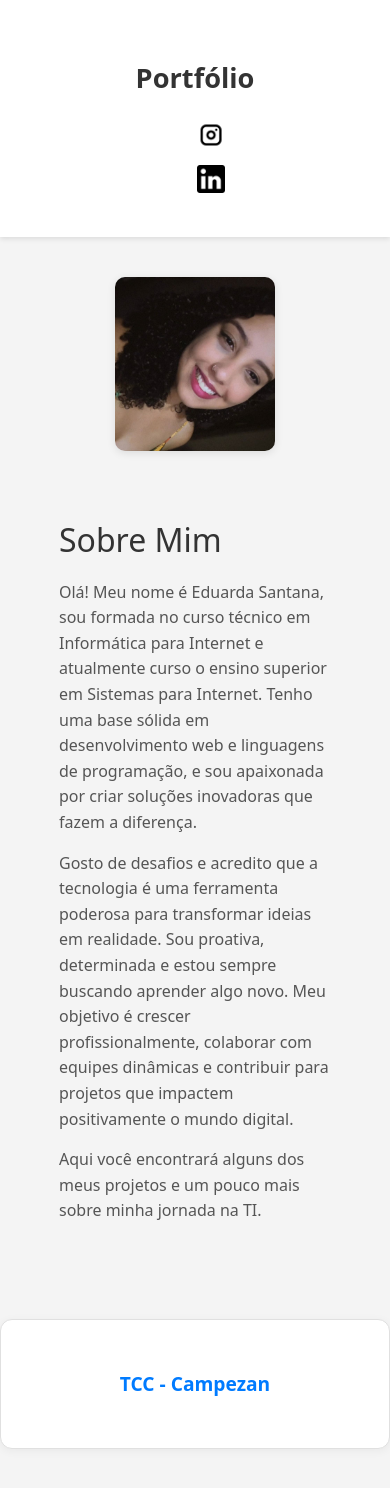
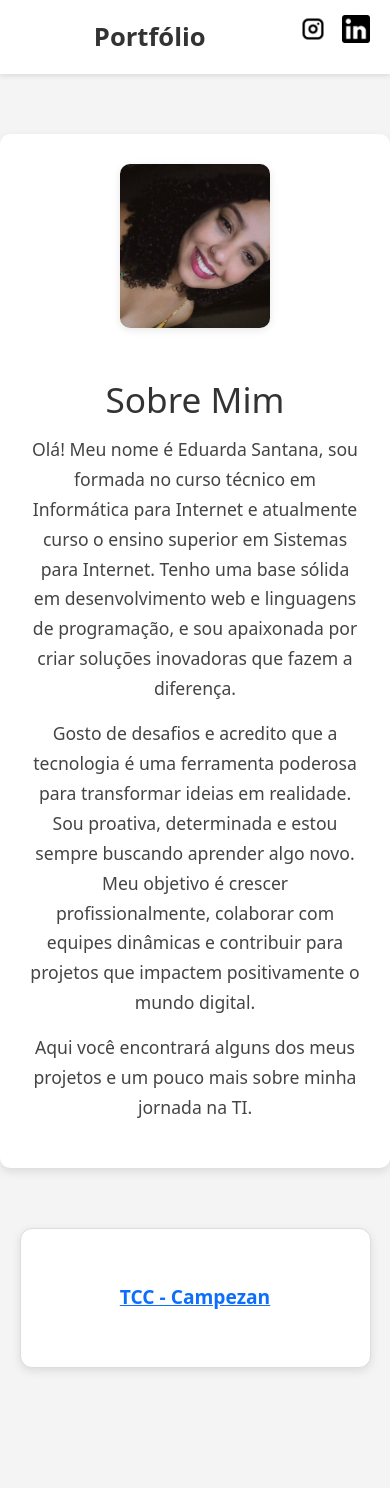
Before and after one commit to EduardaSanttana/Portfolio, a plain HTML site: page index.html in a window 390 px wide. After the commit the page ends 1428 px from the top, so only its background shows below. Drawn offline with nearby package versions, Linux system fonts and the light colour scheme; no server answers.

Commit message:
Update index.css

```diff
--- a/css/index.css
+++ b/css/index.css
@@ -10,28 +10,32 @@ html, body {
     font-family: 'Roboto', sans-serif;
     color: #333;
     background-color: #f4f4f4 !important;
+    scroll-behavior: smooth;
 }
 
-/* Estilos do header */
+/* HEADER */
 header {
-    padding: 0;
     width: 100%;
-    height: 100%;
+    padding: 15px 5%;
     display: flex;
     justify-content: space-between;
     align-items: center;
-    padding: 20px 0;
     background-color: #fff;
     box-shadow: 0 2px 5px rgba(0, 0, 0, 0.1);
+    position: sticky;
+    top: 0;
+    z-index: 1000;
+    transition: all 0.3s ease;
 }
 
 header h3 {
-    font-size: 1.8rem;
+    font-size: 2rem;
     color: #333;
     font-weight: 700;
+    text-align: center;
+    margin: 0 auto;
 }
 
-/* Navegação */
 .nav {
     display: flex;
     justify-content: space-between;
@@ -43,160 +47,136 @@ header h3 {
     list-style-type: none;
     display: flex;
     align-items: center;
+    gap: 15px;
 }
 
 .navItens li {
-    margin: 0 15px;
+    display: flex;
+    align-items: center;
 }
 
 .navItens img {
     max-width: 28px;
     cursor: pointer;
-    transition: transform 0.3s ease;
+    transition: transform 0.3s ease, opacity 0.3s ease;
 }
 
-/* Perfil */
+.navItens img:hover {
+    transform: scale(1.1);
+    opacity: 0.8;
+}
+
+/* SOBRE MIM */
 .profile {
     display: flex;
+    flex-wrap: wrap;
     align-items: center;
-    margin-top: 40px;
-    gap: 40px;
-    margin-bottom: 60px;
-    flex-wrap: wrap;
     justify-content: center;
+    gap: 50px;
+    margin: 60px auto;
+    padding: 50px 5%;
+    max-width: 1200px;
+    background-color: #fff;
+    border-radius: 10px;
+    box-shadow: 0 4px 10px rgba(0, 0, 0, 0.1);
+    text-align: center;
 }
 
 .profileImageContainer {
     display: flex;
     justify-content: center;
-    align-items: flex-start;
+    align-items: center;
 }
 
 .profilePic {
-    max-width: 180px;
+    max-width: 200px;
     border-radius: 10px;
     box-shadow: 0 2px 8px rgba(0, 0, 0, 0.1);
+    transition: transform 0.3s ease;
+}
+
+.profilePic:hover {
+    transform: scale(1.05);
 }
 
 .profileText {
-    padding: 20px;
-    line-height: 1.6;
-    color: #555;
-    flex: 1;
-    background-color: transparent;
     max-width: 600px;
-    margin-top: 20px;
+    line-height: 1.7;
+    color: #444;
 }
 
 .profileText h3 {
-    font-size: 2rem;
-    margin-bottom: 20px;
+    font-size: 2.2rem;
+    margin-bottom: 15px;
     color: #333;
 }
 
 .profileText p {
+    font-size: 1.1rem;
     margin-bottom: 15px;
 }
 
-/* Posts */
+/* POSTS */
 .posts {
     display: grid;
     grid-template-columns: repeat(3, 1fr);
-    gap: 20px;
-    margin-bottom: 40px;
+    gap: 25px;
+    padding: 0 5%;
+    margin-bottom: 60px;
 }
 
 .post {
     background-color: #fff;
     border-radius: 12px;
-    padding: 15px;
+    padding: 20px;
     text-align: center;
     transition: transform 0.3s ease, box-shadow 0.3s ease;
     display: flex;
     justify-content: center;
     align-items: center;
-    height: 150px;
-    border: 1px solid #e0e0e0;
-    box-shadow: 0 2px 10px rgba(0, 0, 0, 0.05);
+    height: 180px;
+    border: 1px solid #ddd;
+    box-shadow: 0 3px 10px rgba(0, 0, 0, 0.1);
+    font-size: 1.2rem;
+    font-weight: bold;
+    color: #333;
 }
 
 .post:hover {
     transform: translateY(-5px);
-    box-shadow: 0 10px 20px rgba(0, 0, 0, 0.1);
+    box-shadow: 0 10px 20px rgba(0, 0, 0, 0.15);
 }
 
-.postLink {
-    font-size: 1.2rem;
-    font-weight: bold;
-    color: #007BFF;
-    text-decoration: none;
-    transition: color 0.3s ease;
+/* RESPONSIVIDADE */
+@media (max-width: 900px) {
+    .posts {
+        grid-template-columns: repeat(2, 1fr);
+    }
 }
 
-.postLink:hover {
-    color: #0056b3;
-}
-
-@media (max-width: 320px) {
-    header h3 {
-        font-size: 1.4rem;
-    }
-
-    .navItens {
-        display: flex;
-        flex-direction: column;
-        align-items: center;
-    }
-
-    .navItens li {
-        margin: 8px 0;
+@media (max-width: 600px) {
+    .posts {
+        grid-template-columns: repeat(1, 1fr);
     }
 
     .profile {
         flex-direction: column;
-        align-items: center;
-        gap: 20px;
-        margin-top: 20px;
+        text-align: center;
+        padding: 30px 5%;
     }
 
     .profilePic {
-        max-width: 130px;
+        max-width: 180px;
     }
 
     .profileText {
-        max-width: 100%;
-        padding: 10px;
-    }
-
-    .posts {
-        grid-template-columns: 1fr;
-    }
-
-    .post {
-        height: 120px;
-        padding: 10px;
+        max-width: 95%;
     }
 }
 
-@media (max-width: 375px) {
+@media (max-width: 400px) {
     header h3 {
         font-size: 1.6rem;
-    }
-
-    .navItens {
-        display: flex;
-        flex-direction: column;
-        align-items: center;
-    }
-
-    .navItens li {
-        margin: 10px 0;
-    }
-
-    .profile {
-        flex-direction: column;
-        align-items: center;
-        gap: 25px;
     }
 
     .profilePic {
@@ -204,112 +184,10 @@ header h3 {
     }
 
     .profileText {
-        max-width: 90%;
-        padding: 15px;
-    }
-
-    .posts {
-        grid-template-columns: 1fr;
-    }
-
-    .post {
-        height: 130px;
-    }
-}
-
-@media (max-width: 480px) {
-    header h3 {
-        font-size: 1.7rem;
-    }
-
-    .navItens {
-        display: flex;
-        flex-direction: column;
-        align-items: center;
-    }
-
-    .navItens li {
-        margin: 12px 0;
-    }
-
-    .profile {
-        flex-direction: column;
-        align-items: center;
-        gap: 30px;
-    }
-
-    .profilePic {
-        max-width: 160px;
-    }
-
-    .profileText {
-        max-width: 85%;
-        padding: 20px;
-    }
-
-    .posts {
-        grid-template-columns: 1fr;
+        font-size: 1rem;
     }
 
     .post {
         height: 140px;
     }
 }
-
-@media (max-width: 768px) {
-    header h3 {
-        font-size: 1.7rem;
-    }
-
-    .nav {
-        flex-direction: column;
-        align-items: center;
-        justify-content: center;
-    }
-
-    .navItens {
-        display: flex;
-        flex-direction: column;
-        align-items: center;
-        margin-top: 10px;
-    }
-
-    .navItens li {
-        margin: 8px 0;
-    }
-
-    .posts {
-        grid-template-columns: 1fr;
-    }
-
-    .profile {
-        flex-direction: column;
-        align-items: center;
-    }
-
-    .profilePic {
-        max-width: 160px;
-    }
-
-    .profileText {
-        max-width: 80%;
-    }
-
-    .post {
-        height: 130px;
-    }
-}
-
-@media (min-width: 769px) {
-    header h3 {
-        font-size: 2rem;
-    }
-
-    .posts {
-        grid-template-columns: repeat(3, 1fr);
-    }
-
-    .profile {
-        gap: 40px;
-    }
-}
```
